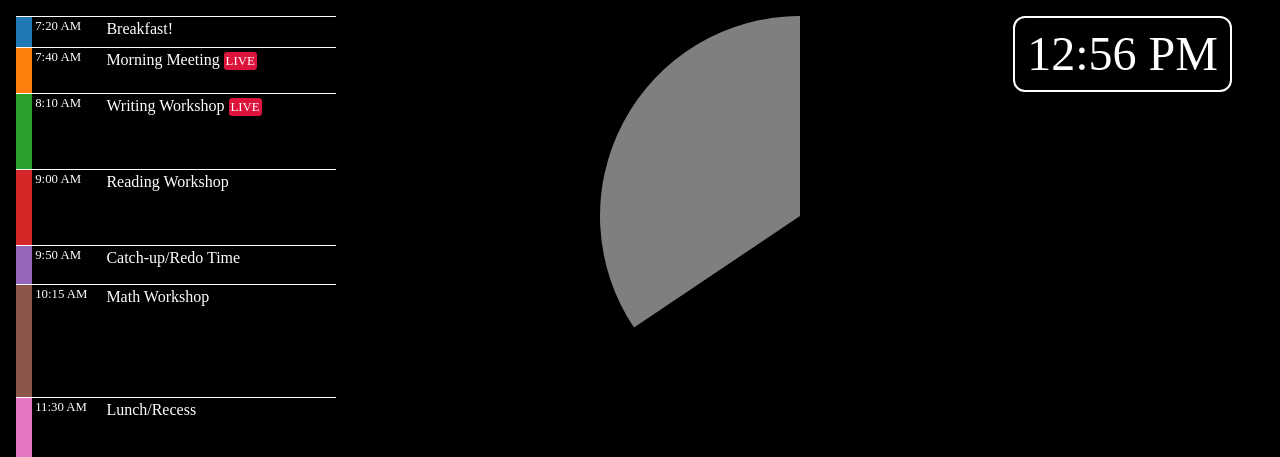
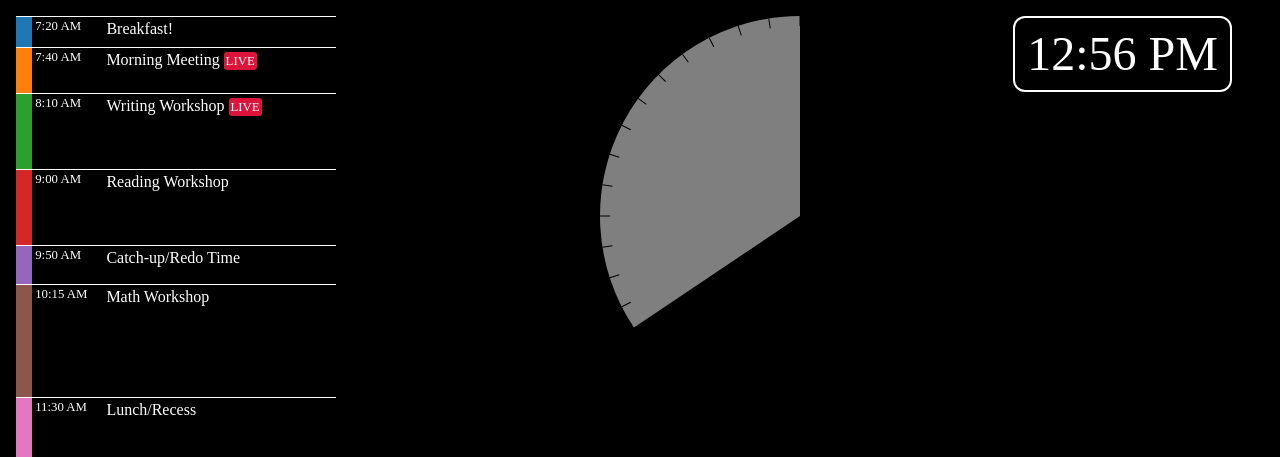
Before and after one commit to fluggo/jude-time, a Next.js app: page / in a window 1280 px wide. Shown: the top 457 px of the page. Built offline with nearby package versions, Linux system fonts and the light colour scheme.

Commit message:
Add ticks around timer

```diff
--- a/pages/index.tsx
+++ b/pages/index.tsx
@@ -146,6 +146,9 @@ function HomePage() {
     }
   });
 
+  const minutes = Math.floor(totalTime?.as('minutes') ?? 0);
+  const ticks = useMemo(() => new Array(minutes).fill(0).map((_, i) => 360 * i / minutes), [minutes]);
+
   return <>
     <div id="clock">{currentTime.toFormat('h:mm a')}</div>
 
@@ -155,6 +158,9 @@ function HomePage() {
         <svg width="400" height="400" id="timer">
           <g transform="translate(200, 200)">
             <path fill={entryColor(currentEntryIndex)} d={arc()}></path>
+            <g>{ ticks.map(rot =>
+              <g transform={`rotate(${rot})`}><line stroke="black" y1="-200" y2="-190"></line></g>
+            )}</g>
           </g>
         </svg>
 
```
